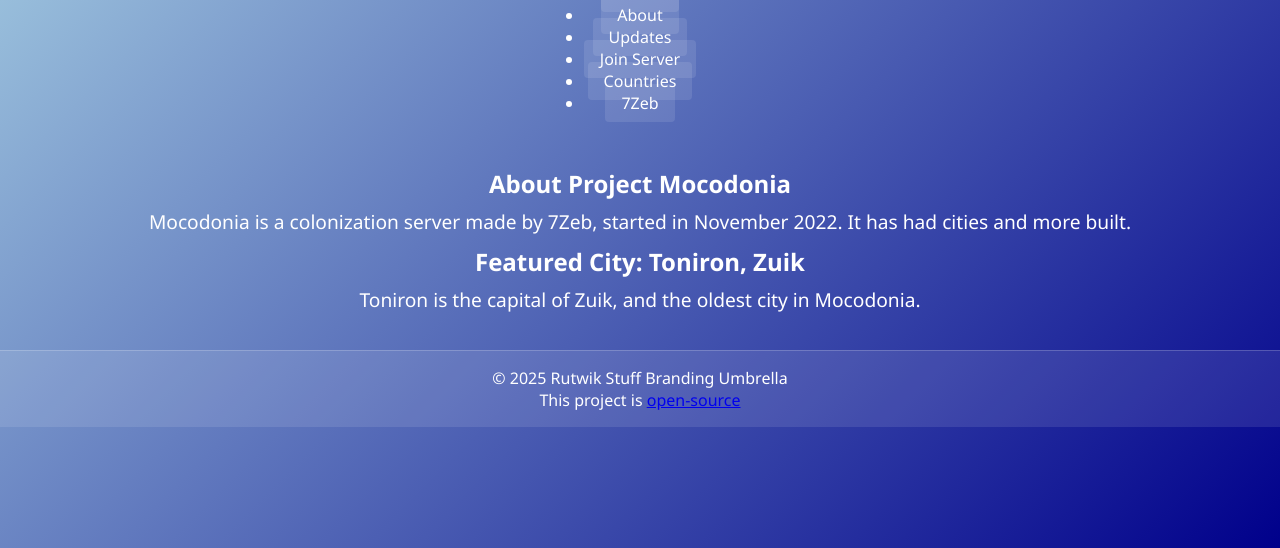
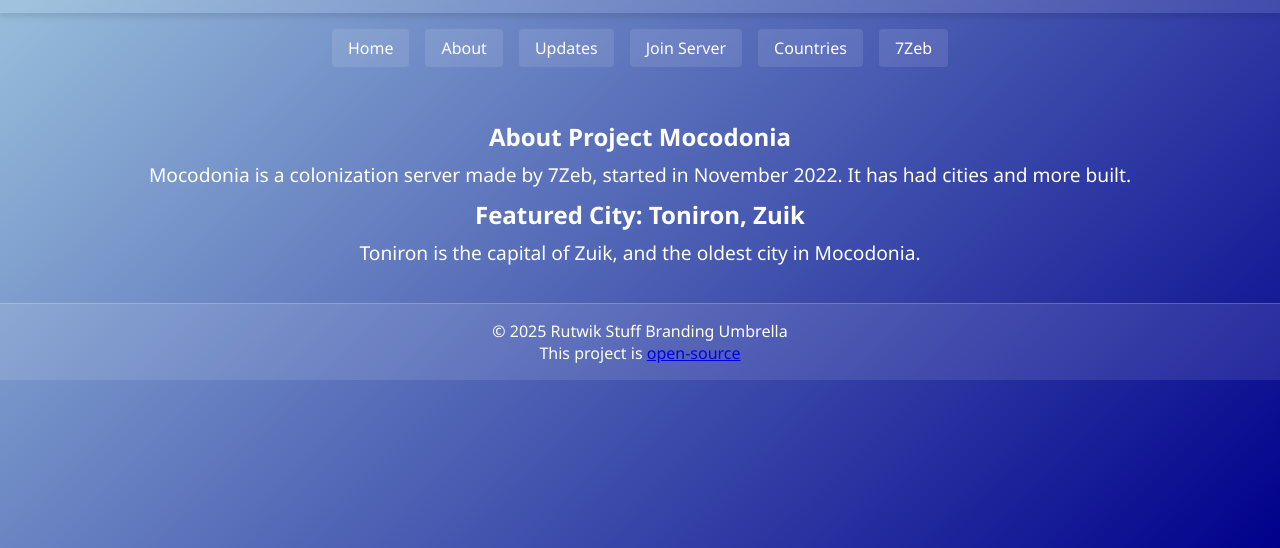
Before and after one commit to 7zeb/mocodonia, a plain HTML site: page index.html in a window 1280 px wide. Shown: the part 252-800 px from the top of the page. Drawn offline with Linux system fonts and the light colour scheme.

Commit message:
fixed it I hope

```diff
--- a/index.html
+++ b/index.html
@@ -9,31 +9,29 @@
 <body>
     <!-- Header Section -->
     <header>
-        <h1>Project Mocodonia</h1>
-        <p>The Minecraft Server owned by that one tech YouTuber.</p>
+        <div class="header-container">
+            <h1>Project Mocodonia</h1>
+            <p>The Minecraft Server owned by that one tech YouTuber.</p>
+        </div>
     </header>
 
     <!-- Navigation Bar -->
     <nav>
-        <ul>
-            <li><a href="/mocodonia/index.html">Home</a></li>
-            <li><a href="/mocodonia/about.html">About</a></li>
-            <li><a href="/mocodonia/updates.html">Updates</a></li>
-            <li><a href="/mocodonia/join.html">Join Server</a></li>
-            <li><a href="/mocodonia/countries">Countries</a></li>
-            <li><a href="/index.html">7Zeb</a></li>
-        </ul>
+        <a href="/mocodonia/index.html">Home</a>
+        <a href="/mocodonia/about.html">About</a>
+        <a href="/mocodonia/updates.html">Updates</a>
+        <a href="/mocodonia/join.html">Join Server</a>
+        <a href="/mocodonia/countries">Countries</a>
+        <a href="/index.html">7Zeb</a>
     </nav>
 
     <!-- Main Content -->
     <main>
-        <!-- About Section -->
         <section id="about">
             <h2>About Project Mocodonia</h2>
             <p>Mocodonia is a colonization server made by 7Zeb, started in November 2022. It has had cities and more built.</p>
         </section>
 
-        <!-- Featured City Section -->
         <section id="features">
             <h2>Featured City: Toniron, Zuik</h2>
             <p>Toniron is the capital of Zuik, and the oldest city in Mocodonia.</p>
@@ -42,8 +40,10 @@
 
     <!-- Footer -->
     <footer>
-        <p>© 2025 Rutwik Stuff Branding Umbrella</p>
-        <p>This project is <a href="https://github.com/7zeb/mocodonia">open-source</a></p>
+        <div class="footer-container">
+            <p>© 2025 Rutwik Stuff Branding Umbrella</p>
+            <p>This project is <a href="https://github.com/7zeb/mocodonia">open-source</a></p>
+        </div>
     </footer>
 </body>
 </html>
```
